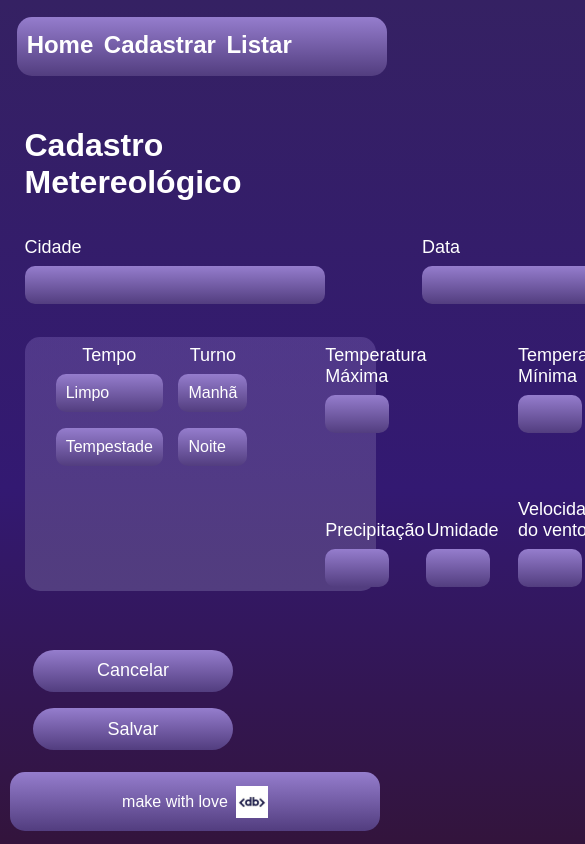
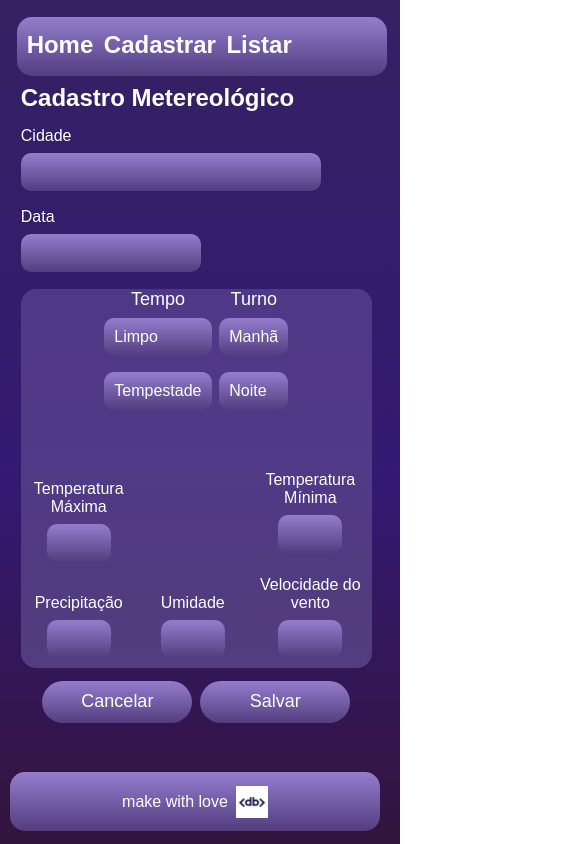
Before and after one commit to ralfdw3/weather-app-react, a React (Vite) app: page /cadastrar in a window 390 px wide. Shown: the top 844 px of the page, 585 px wide, since content can reach past the window. Built offline with nearby package versions, Linux system fonts and the light colour scheme.

Commit message:
tornando pagina register responsiva

```diff
--- a/src/components/InputWithTitleAbove/InputWithTitleAbove.css
+++ b/src/components/InputWithTitleAbove/InputWithTitleAbove.css
@@ -1,9 +1,9 @@
 .input-title-container span {
-  font-size: 18px;
+  font-size: 16px;
 }
 
 .input-title-above {
-  background: linear-gradient(180deg, #957DCD 0%, #523D7F 100%);
+  background: linear-gradient(180deg, #957dcd 0%, #523d7f 100%);
   border: none;
   border-radius: 10px;
   padding: 10px;
@@ -12,8 +12,3 @@
   outline: none;
   margin-top: 8px;
 }
-
-
-.input-title-above::placeholder {
-  color: rgba(255, 255, 255, 0.6);
-}
--- a/src/components/InputWithTitleAbove/index.jsx
+++ b/src/components/InputWithTitleAbove/index.jsx
@@ -7,7 +7,7 @@ const InputWithTitleAbove = ({ title, width, onChange, value }) => {
   };
 
   return (
-    <div className={`input-title-container`}>
+    <div className="input-title-container">
       <span>{title}</span>
       <div>
         <input
--- a/src/components/RegisterPage/RegisterPageBody/RegisterPageBody.css
+++ b/src/components/RegisterPage/RegisterPageBody/RegisterPageBody.css
@@ -10,22 +10,19 @@
   width: fit-content;
 }
 
-.city-and-date {
+.city-and-date-container {
   display: flex;
   margin-top: 36px;
 }
 
-.register-date {
-  left: 25vw;
+.city-and-date-input {
+  width: 50%;
 }
 
 .register-info-container {
   display: flex;
   align-items: center;
-  padding-left: 6vw;
-  padding-right: 2vw;
-  margin-top: 4vh;
-  margin-bottom: 6vh;
+  margin: 5vh auto;
   width: 90vw;
   height: 30vh;
   background: linear-gradient(
@@ -36,37 +33,47 @@
   border-radius: 15px;
 }
 
+.register-info-selectors {
+  display: flex;
+  width: 30%;
+  height: 70%;
+  justify-content: center;
+}
+
+.forecast-selector,
+.shift-selector {
+  padding: 10%;
+}
+
+.register-info-inputs {
+  display: flex;
+  width: 70%;
+  height: 70%;
+  justify-content: center;
+  gap: 10%;
+  text-align: center;
+}
+
 .maxtemperature-and-precipitation {
   display: flex;
   flex-direction: column;
   justify-content: space-between;
-  height: 30vh;
-  left: 16vw;
-  padding: 2vw 2vw 1vw 2vw;
+  padding: 10% auto;
+  width: 15%;
 }
 
 .humidity-input {
   display: flex;
   flex-direction: column;
   justify-content: flex-end;
-  height: 30vh;
-  left: 12vw;
-  padding: 1vw 2vw 1vw 2vw;
+  width: 15%;
 }
 
 .mintemperature-and-airspeed {
   display: flex;
   flex-direction: column;
   justify-content: space-between;
-  height: 30vh;
-  left: 13vw;
-  padding: 2vw 2vw 1vw 2vw;
-}
-
-.forecast-selector,
-.shift-selector {
-  padding: 2vw;
-  height: 30vh;
+  width: 15%;
 }
 
 .register-page-buttons {
@@ -77,14 +84,120 @@
   width: 90vw;
 }
 
-button {
+.register-button-cancel,
+.register-button-save {
   background: linear-gradient(180deg, #957dcd 0%, #523d7f 100%);
   border-radius: 100px;
   border: none;
   font-size: 18px;
-  font-weight: normal;
-  width: 200px;
-  height: 42px;
-  margin: 1vh;
   cursor: pointer;
+  width: 16vw;
+  min-width: 150px;
+  height: 5vh;
+  margin: 1vw;
 }
+
+@media (max-width: 900px) {
+  .city-and-date-container {
+    flex-direction: column;
+  }
+
+  .city-and-date-input {
+    padding: 1vh 0;
+  }
+
+  .register-info-container {
+    margin: 2vh auto;
+    flex-direction: column;
+  }
+
+  .register-info-selectors {
+    display: flex;
+    width: 100%;
+    height: 50%;
+    justify-content: center;
+  }
+
+  .forecast-selector,
+  .shift-selector {
+    padding: 0 1vw;
+  }
+
+  .register-info-inputs {
+    display: flex;
+    width: 100%;
+    justify-content: center;
+    align-items: center;
+    gap: 0;
+  }
+
+  .maxtemperature-and-precipitation {
+    flex-direction: row;
+    width: 33%;
+    height: 10vh;
+    align-items: flex-end;
+  }
+
+  .humidity-input {
+    flex-direction: row;
+    width: 32%;
+    align-items: flex-end;
+    justify-content: center;
+    height: 10vh;
+  }
+
+  .mintemperature-and-airspeed {
+    flex-direction: row;
+    width: 35%;
+    height: 10vh;
+    align-items: flex-end;
+  }
+}
+
+@media (max-width: 770px) {
+  .register-page-container {
+    margin: 1vh 1vw;
+  }
+
+  .register-page-container h1 {
+    font-size: 24px;
+  }
+
+  .city-and-date-container {
+    margin-top: 6px;
+  }
+
+  .register-info-container {
+    flex-direction: column;
+    height: 45vh;
+    margin: 1vh auto;
+  }
+
+  .register-info-selectors {
+    height: 40%;
+  }
+
+  .maxtemperature-and-precipitation {
+    flex-wrap: wrap;
+    height: 25vh;
+    align-items: flex-end;
+    justify-content: center;
+  }
+
+  .humidity-input {
+    align-items: flex-end;
+    justify-content: center;
+    height: 25vh;
+  }
+
+  .mintemperature-and-airspeed {
+    flex-wrap: wrap;
+    height: 25vh;
+    justify-content: center;
+    align-items: flex-end;
+  }
+
+  .register-page-buttons {
+    justify-content: center;
+  }
+}
--- a/src/components/RegisterPage/RegisterPageBody/index.jsx
+++ b/src/components/RegisterPage/RegisterPageBody/index.jsx
@@ -128,13 +128,16 @@ const RegisterPage = () => {
   return (
     <div className="register-page-container">
       <h1>Cadastro Metereológico</h1>
-      <div className="city-and-date">
+      <div className="city-and-date-container">
+        <div className="city-and-date-input">
           <InputWithTitleAbove
             title="Cidade"
             width="300px"
             onChange={handleCityChange}
             value={city}
           />
+        </div>
+        <div className="city-and-date-input">
           <div className="register-date">
             <InputWithTitleAbove
               title="Data"
@@ -144,7 +147,9 @@ const RegisterPage = () => {
             />
           </div>
         </div>
+      </div>
       <div className="register-info-container">
+        <div className="register-info-selectors">
           <div className="forecast-selector">
             <TitleAndOptions
               title="Tempo"
@@ -163,6 +168,8 @@ const RegisterPage = () => {
               value={shift}
             />
           </div>
+        </div>
+        <div className="register-info-inputs">
           <div className="maxtemperature-and-precipitation">
             <div className="max-temperature-input">
               <InputWithTitleAbove
@@ -208,11 +215,19 @@ const RegisterPage = () => {
             </div>
           </div>
         </div>
+      </div>
 
       <div className="register-page-buttons">
         <div className="register-page-button">
-          <button onClick={() => console.log(weather)}>Cancelar</button>
-          <button onClick={handleSave}>Salvar</button>
+          <button
+            className="register-button-cancel"
+            onClick={() => console.log(weather)}
+          >
+            Cancelar
+          </button>
+          <button className="register-button-save" onClick={handleSave}>
+            Salvar
+          </button>
         </div>
       </div>
     </div>
--- a/src/components/RegisterPage/TitleAndOptions/TitleAndOptions.css
+++ b/src/components/RegisterPage/TitleAndOptions/TitleAndOptions.css
@@ -15,7 +15,7 @@
 }
 
 .title-and-options-option {
-    background: linear-gradient(180deg, #957DCD 0%, #523D7F 100%);
+  background: linear-gradient(180deg, #957dcd 0%, #523d7f 100%);
   border: none;
   border-radius: 10px;
   padding: 10px;
@@ -27,5 +27,9 @@
 }
 
 .title-and-options-option-selected {
-    background: linear-gradient(180deg, rgba(196, 193, 245, 0.29) 10%, #270773 90%);
+  background: linear-gradient(
+    180deg,
+    rgba(196, 193, 245, 0.29) 10%,
+    #270773 90%
+  );
 }
```
Lines whose indentation alone changed are shown as unchanged.
